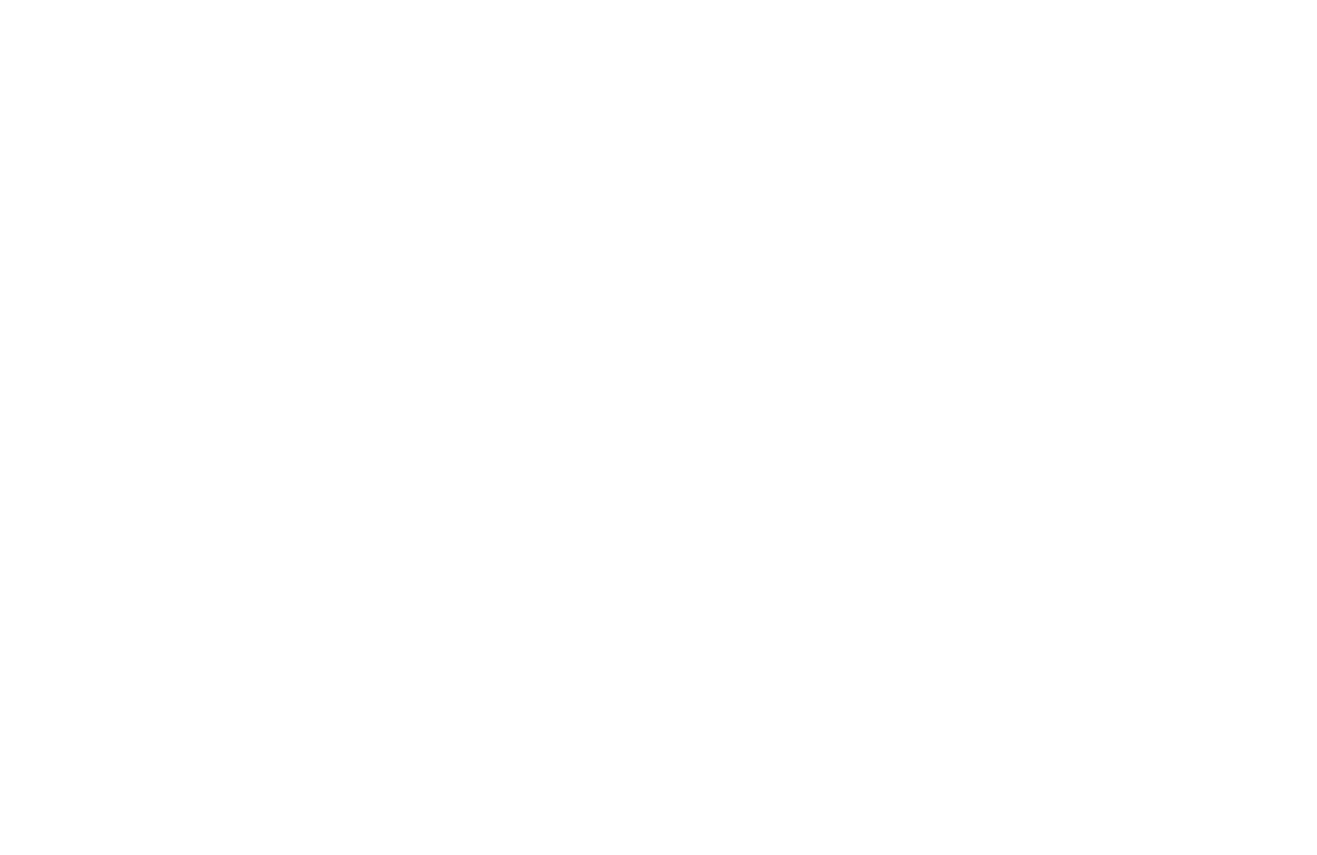
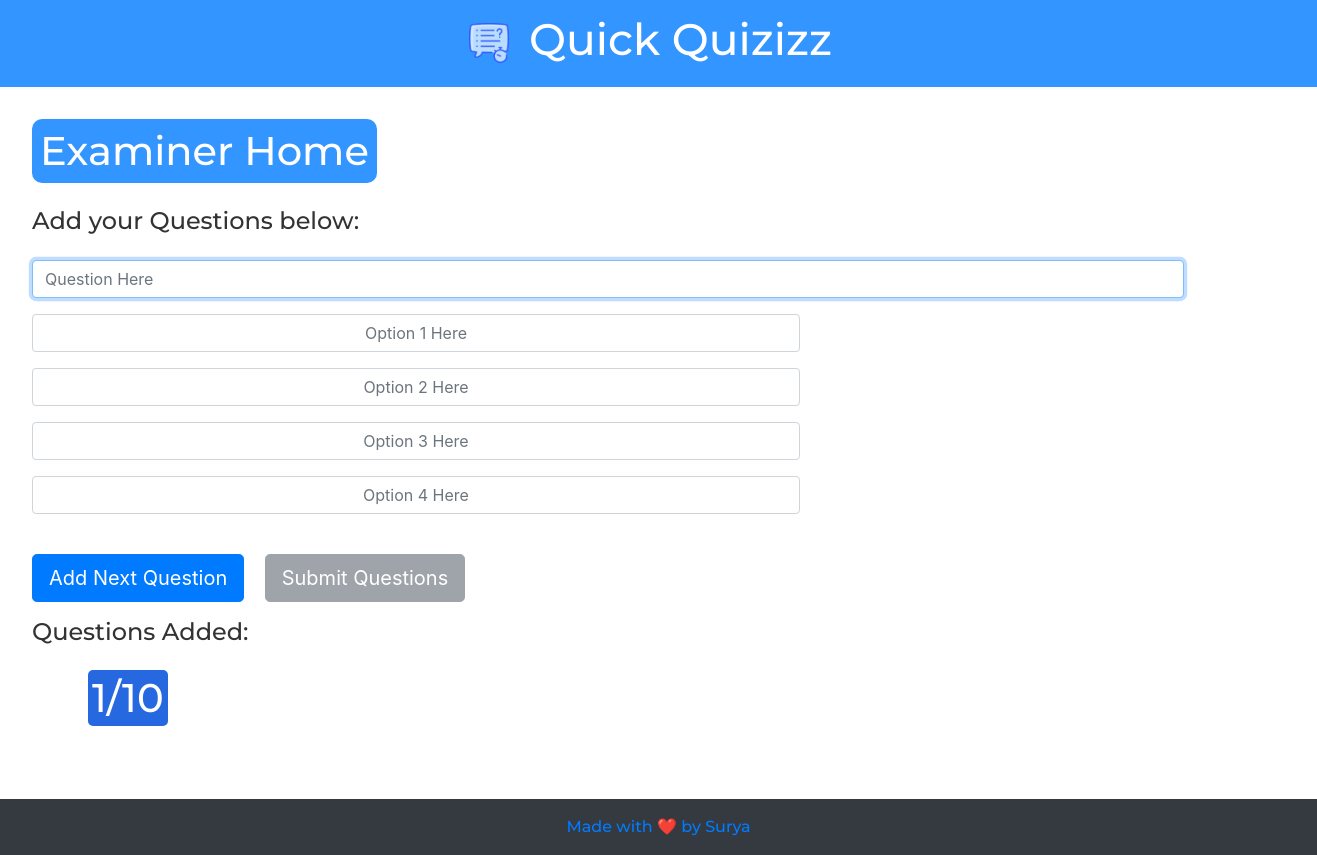
Before and after one commit to Surya-Kumar-03/Quick-Quizizz, a plain HTML site: page examiner.html in a window 1280 px wide. Shown: the whole page, 1317 px wide, since content can reach past the window. Before the commit the page ends 800 px from the top, so only its background shows below. Drawn offline with nearby package versions, Linux system fonts and the light colour scheme.

Commit message:
Created Examiner Page and Styled

```diff
--- a/css/styles.css
+++ b/css/styles.css
@@ -375,3 +375,48 @@ body {
 .pad{
   margin-right: 0.75rem;
 }
+
+.examiner-container{
+  display: flex;
+  align-items: flex-start;
+  justify-content: left;
+  width: 100vw;
+  height: 89vh;
+  flex-flow: column;
+  padding-left: 1rem;
+}
+
+#left{
+  padding-top: 1rem;
+  padding-left: 1rem;
+  font-size:x-large;
+}
+
+#usr{
+  margin-left: 1rem;
+  width: 90vw;
+}
+
+#usr::placeholder{
+  text-align: left;
+}
+
+#option-add{
+  margin-top: 1rem;
+  width: 60vw;
+  margin-left: 1rem;
+}
+
+#option-add::placeholder{
+  text-align: center;
+}
+
+.btn-pad{
+  margin-left: 1rem;
+  margin-top: 2.5rem;
+}
+
+.qno{
+  padding: 0.25rem;
+  margin-left: 4.5rem;
+}
--- a/examiner.html
+++ b/examiner.html
@@ -0,0 +1,137 @@
+<!DOCTYPE html>
+<html lang="en">
+  <!-- Made with ❤️ by Bandepalli Surya -->
+
+  <head>
+    <meta charset="UTF-8" />
+    <meta http-equiv="X-UA-Compatible" content="IE=edge" />
+    <meta name="viewport" content="width=device-width, initial-scale=1.0" />
+    <title>Quick Quizizz - Surya</title>
+
+    <!-- Our Coded CSS File -->
+    <link rel="stylesheet" href="css/styles.css" />
+
+    <!-- Bootstrap for CSS -->
+    <link
+      rel="stylesheet"
+      href="https://cdn.jsdelivr.net/npm/bootstrap@4.0.0/dist/css/bootstrap.min.css"
+      integrity="sha384-Gn5384xqQ1aoWXA+058RXPxPg6fy4IWvTNh0E263XmFcJlSAwiGgFAW/dAiS6JXm"
+      crossorigin="anonymous"
+    />
+
+    <!-- Montserrat Font -->
+    <link rel="preconnect" href="https://fonts.googleapis.com" />
+    <link rel="preconnect" href="https://fonts.gstatic.com" crossorigin />
+    <link
+      href="https://fonts.googleapis.com/css2?family=Montserrat:wght@100;500&display=swap"
+      rel="stylesheet"
+    />
+
+    <!-- Favicon for Webpage -->
+    <link rel="shortcut icon" href="images/Favicon.png" type="image/x-icon" />
+  </head>
+  <body>
+    <!-- Navigation Bar on Top -->
+    <nav class="navbar navbar-dark bg" style="width: 102.9%">
+      <a href="index.html" class="mx-auto h1 fs-30"
+        ><span class="navbar-brand" id="brand">
+          <img
+            class="d-inline-block navbar-img mr-2"
+            src="images/Favicon.png"
+            height="40"
+            width="40"
+          />
+          Quick Quizizz
+        </span>
+      </a>
+    </nav>
+
+    <div class="examiner-container">
+      <h1 class="page">Examiner Home</h1>
+      <h1 class="caption" id="left">Add your Questions below:</h1>
+      <input
+        type="text"
+        class="form-control"
+        id="usr"
+        placeholder="Question Here"
+        autofocus
+      />
+      <input
+        type="text"
+        class="form-control"
+        id="option-add"
+        placeholder="Option 1 Here"
+        autofocus
+      />
+      <input
+        type="text"
+        class="form-control"
+        id="option-add"
+        placeholder="Option 2 Here"
+        autofocus
+      />
+      <input
+        type="text"
+        class="form-control"
+        id="option-add"
+        placeholder="Option 3 Here"
+        autofocus
+      />
+      <input
+        type="text"
+        class="form-control"
+        id="option-add"
+        placeholder="Option 4 Here"
+        autofocus
+      />
+      <div>
+        <a
+          href="#"
+          class="btn btn-primary btn-lg btn-pad"
+          role="button"
+          aria-disabled="true"
+          >Add Next Question</a
+        >
+        <a
+          href="#"
+          class="btn btn-secondary btn-lg disabled btn-pad"
+          role="button"
+          aria-disabled="true"
+          >Submit Questions</a
+        >
+
+      </div>
+      <h1 class="caption" id="left">Questions Added:</h1>
+      <h1 class="hud-main-text qno" id="score">1/10</h1>
+    </div>
+
+    <!-- Footer -->
+    <footer class="page-footer bg-dark footer" style="width: 102.9%">
+      <!-- Copyright -->
+      <div class="footer-copyright text-center py-3">
+        <a href="https://www.linkedin.com/in/bandepalli-surya">
+          Made with ❤️ by Surya</a
+        >
+      </div>
+    </footer>
+
+    <!-- Bootstrap for JavaScript -->
+    <script
+      src="https://code.jquery.com/jquery-3.2.1.slim.min.js"
+      integrity="sha384-KJ3o2DKtIkvYIK3UENzmM7KCkRr/rE9/Qpg6aAZGJwFDMVNA/GpGFF93hXpG5KkN"
+      crossorigin="anonymous"
+    ></script>
+    <script
+      src="https://cdn.jsdelivr.net/npm/popper.js@1.12.9/dist/umd/popper.min.js"
+      integrity="sha384-ApNbgh9B+Y1QKtv3Rn7W3mgPxhU9K/ScQsAP7hUibX39j7fakFPskvXusvfa0b4Q"
+      crossorigin="anonymous"
+    ></script>
+    <script
+      src="https://cdn.jsdelivr.net/npm/bootstrap@4.0.0/dist/js/bootstrap.min.js"
+      integrity="sha384-JZR6Spejh4U02d8jOt6vLEHfe/JQGiRRSQQxSfFWpi1MquVdAyjUar5+76PVCmYl"
+      crossorigin="anonymous"
+    ></script>
+
+    <script src="js/name.js"></script>
+  </body>
+</html>
```
